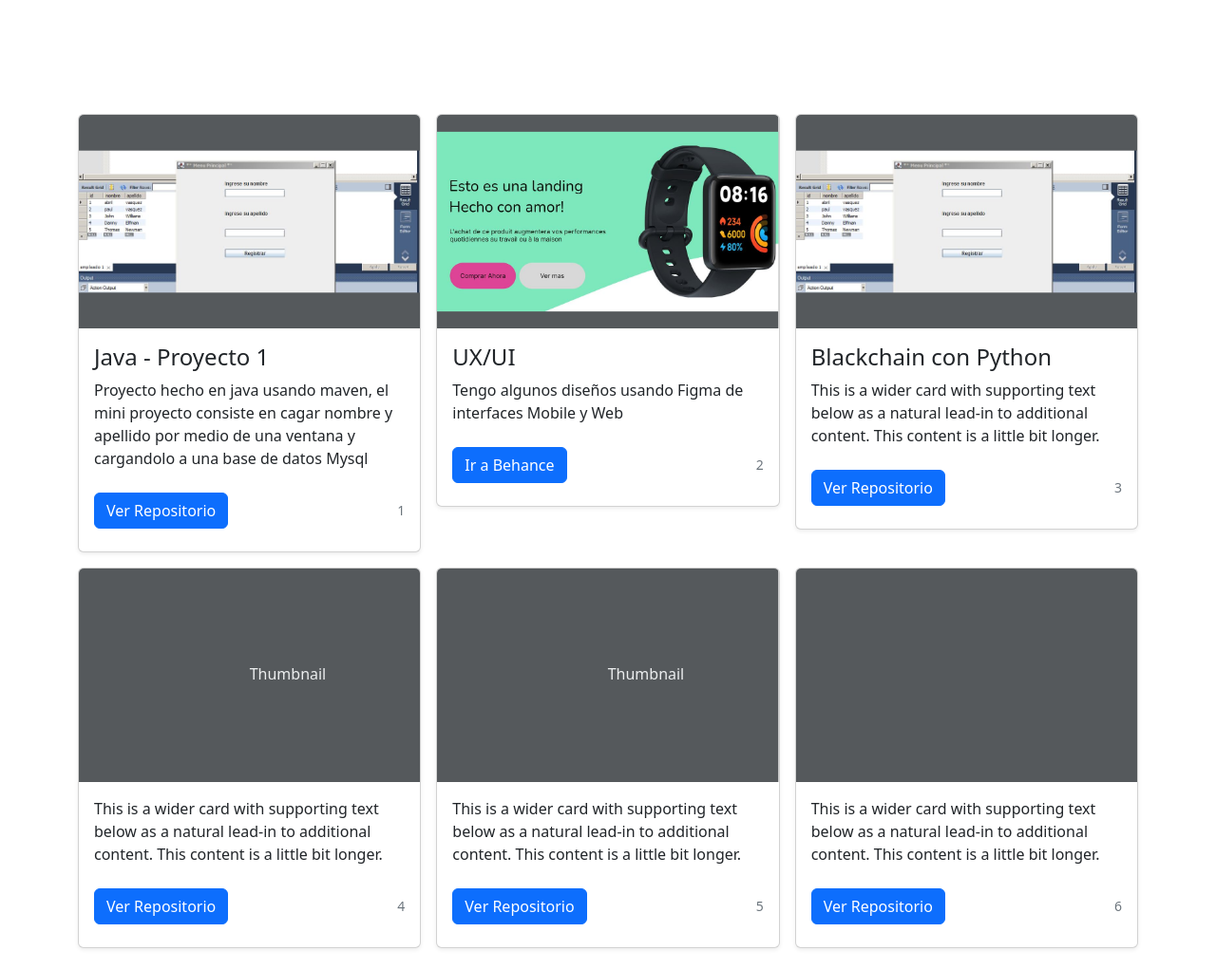
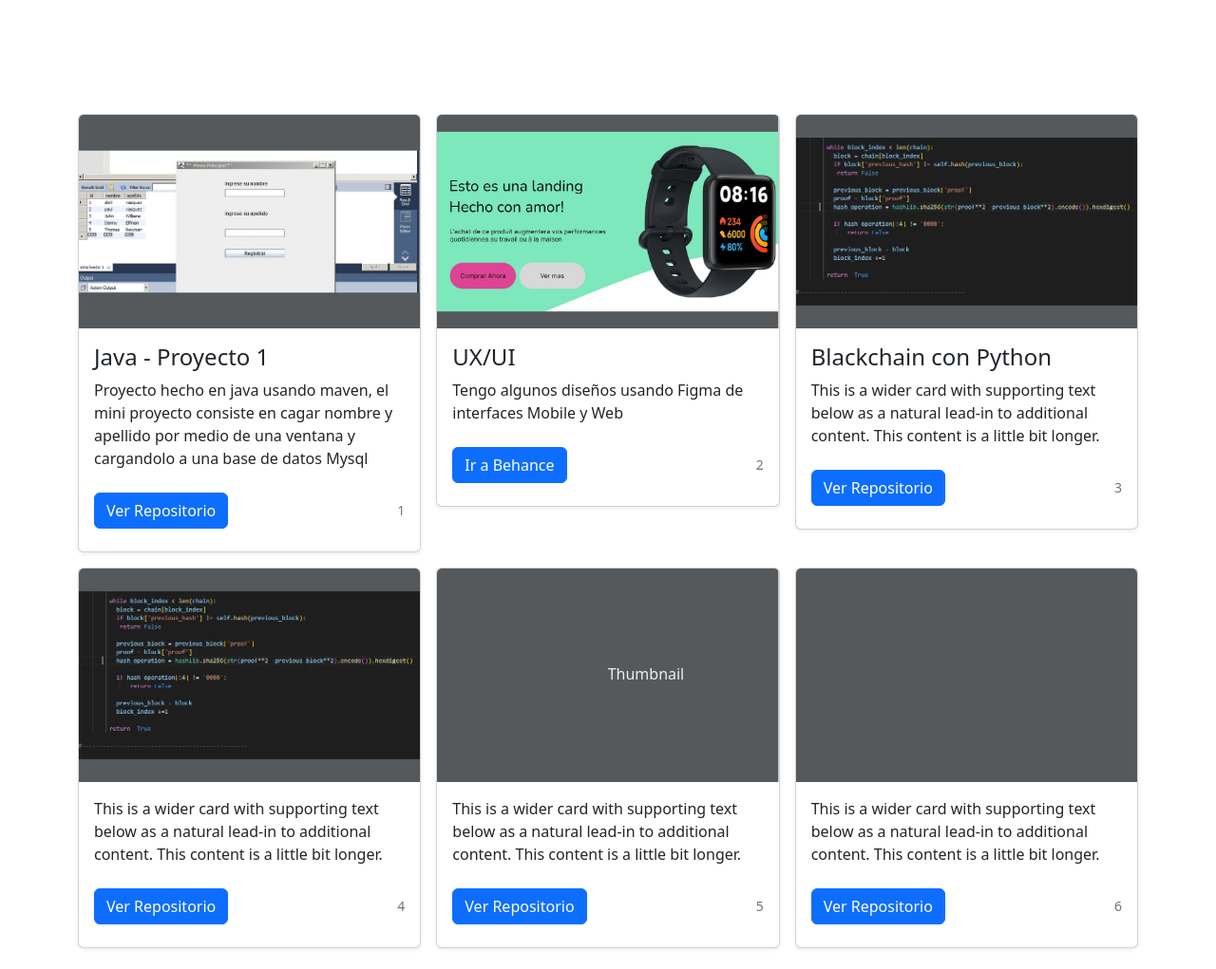
Before and after one commit to pavasqtcc23/pavasqtcc23.github.io, a plain HTML site: page index.html in a window 1280 px wide. Shown: the part 380-1401 px from the top of the page at 95% size. Drawn offline with nearby package versions, Linux system fonts and the light colour scheme.

Commit message:
Add files via upload

```diff
--- a/index.html
+++ b/index.html
@@ -135,8 +135,7 @@
             preserveAspectRatio="xMidYMid slice" focusable="false">
             <title>Placeholder</title>
             <rect width="100%" height="100%" fill="#55595c"></rect>
-            <image href="/index_files/proyectoCargaEmpleado.JPG" height="100%" width="100%" />
-
+            <image href="/index_files/blockchain.JPG" height="100%" width="100%" />
           </svg>
 
             <div class="card-body">
@@ -154,7 +153,10 @@
 
         <div class="col">
           <div class="card shadow-sm">
-            <svg class="bd-placeholder-img card-img-top" width="100%" height="225" xmlns="http://www.w3.org/2000/svg" role="img" aria-label="Placeholder: Thumbnail" preserveAspectRatio="xMidYMid slice" focusable="false"><title>Placeholder</title><rect width="100%" height="100%" fill="#55595c"></rect><text x="50%" y="50%" fill="#eceeef" dy=".3em">Thumbnail</text></svg>
+            <svg class="bd-placeholder-img card-img-top" width="100%" height="225" xmlns="http://www.w3.org/2000/svg" role="img" aria-label="Placeholder: Thumbnail" preserveAspectRatio="xMidYMid slice" focusable="false">
+              <title>Placeholder</title><rect width="100%" height="100%" fill="#55595c"></rect>
+              <image href="/index_files/blockchain.JPG" height="100%" width="100%" />
+            </svg>
 
             <div class="card-body">
 
```
Also changed, not shown: index_files/blockchain.JPG (added).
